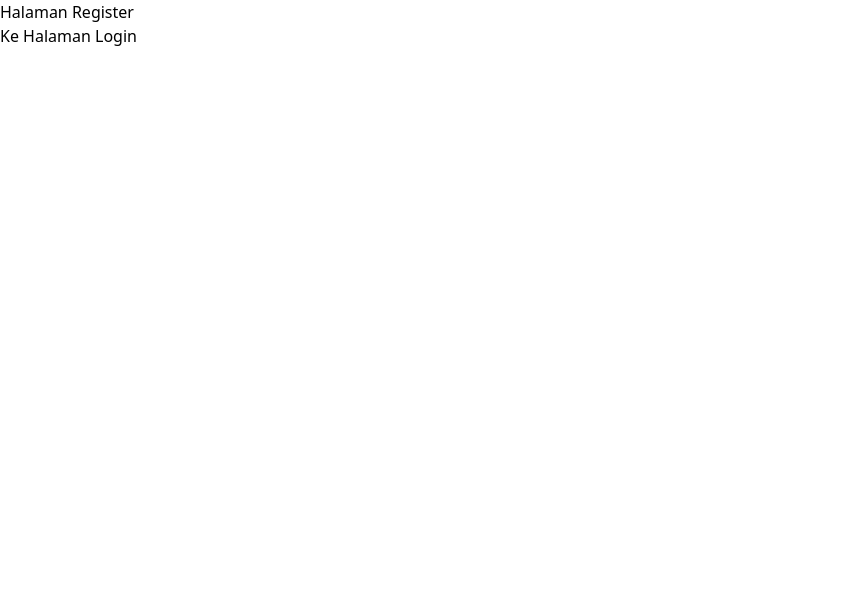
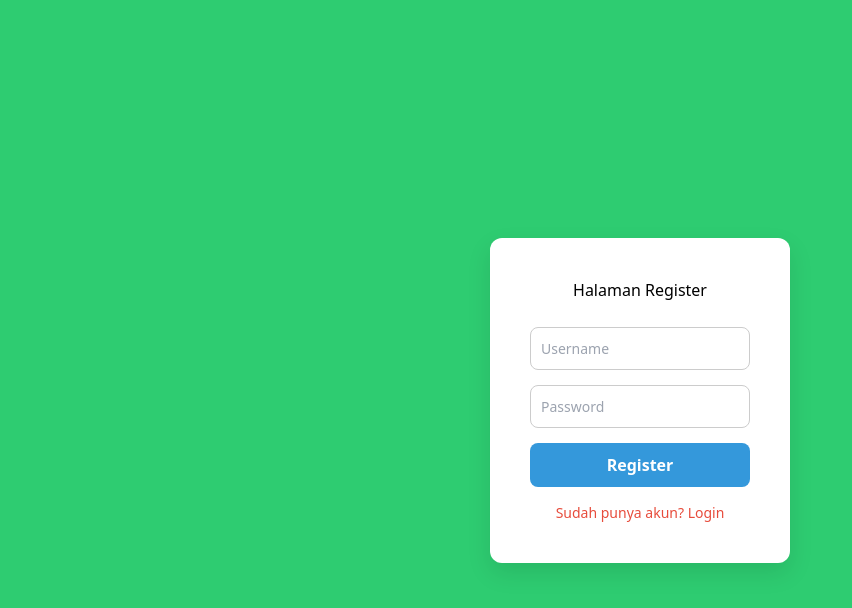
Before and after one commit to Anandarahmawati24/PBF-2026, a Next.js app in the folder Pertemuan_5/: page /auth/register in a window 1280 px wide. Shown: the top 608 px of the page, without its empty margins (0-852 px from the left). Built offline with nearby package versions, Linux system fonts and the light colour scheme.

Commit message:
Tugas 1 jobsheet 5

```diff
--- a/Pertemuan_5/src/pages/auth/register.tsx
+++ b/Pertemuan_5/src/pages/auth/register.tsx
@@ -1,12 +1,10 @@
-import Link from "next/link";
-
+import Register from "@/views/auth/register";
 const halamanRegister = () => {
-    return (
-        <div>
-            <h1>Halaman Register</h1>
-            <Link href="/auth/login">Ke Halaman Login</Link>
-        </div>
-    );
+  return (
+    <>
+      < Register/>
+    </>
+  );
 };
 
 export default halamanRegister;
--- /dev/null
+++ b/Pertemuan_5/src/views/auth/register/index.tsx
@@ -0,0 +1,29 @@
+import styles from "./register.module.scss";
+import Link from "next/link";
+import { useRouter } from "next/router";
+
+const Register = () => {
+  const { push } = useRouter();
+
+  const handlerRegister = () => {
+    push("/auth/login");
+  };
+
+  return (
+    <div className={styles.register}>
+      <div className={styles.card}>
+        <h1 className={styles.title}>Halaman Register</h1>
+
+        <input type="text" placeholder="Username" className={styles.input} />
+
+        <input type="password" placeholder="Password"className={styles.input}/>
+
+        <button onClick={handlerRegister} className={styles.button}> Register</button>
+
+        <Link href="/auth/login" className={styles.link}>Sudah punya akun? Login</Link>
+      </div>
+    </div>
+  );
+};
+
+export default Register;
--- /dev/null
+++ b/Pertemuan_5/src/views/auth/register/register.module.scss
@@ -0,0 +1,56 @@
+@import "../../../styles/color.scss";
+
+.register {
+  display: flex;
+  justify-content: center;
+  align-items: center;
+  height: 100vh;
+  background-color: map-get($schema, color-secondary);
+}
+
+.card {
+  background: rgb(255, 255, 255);
+  padding: 40px;
+  border-radius: 12px;
+  width: 300px;
+  display: flex;
+  flex-direction: column;
+  gap: 15px;
+  box-shadow: 0 10px 25px rgba(0, 0, 0, 0.1);
+}
+
+.title {
+  text-align: center;
+  margin-bottom: 10px;
+}
+
+.input {
+  padding: 10px;
+  border-radius: 8px;
+  border: 1px solid #ccc;
+  font-size: 14px;
+  outline: none;
+  transition: 0.2s;
+}
+
+.button {
+  padding: 10px;
+  border-radius: 8px;
+  border: none;
+  background-color: map-get($schema, color-primary);
+  color: white;
+  font-weight: bold;
+  cursor: pointer;
+  transition: 0.2s;
+}
+
+.link {
+  text-align: center;
+  font-size: 14px;
+  color: map-get($schema, color-accent);
+  text-decoration: none;
+}
+
+.link:hover {
+  text-decoration: underline;
+}
```
